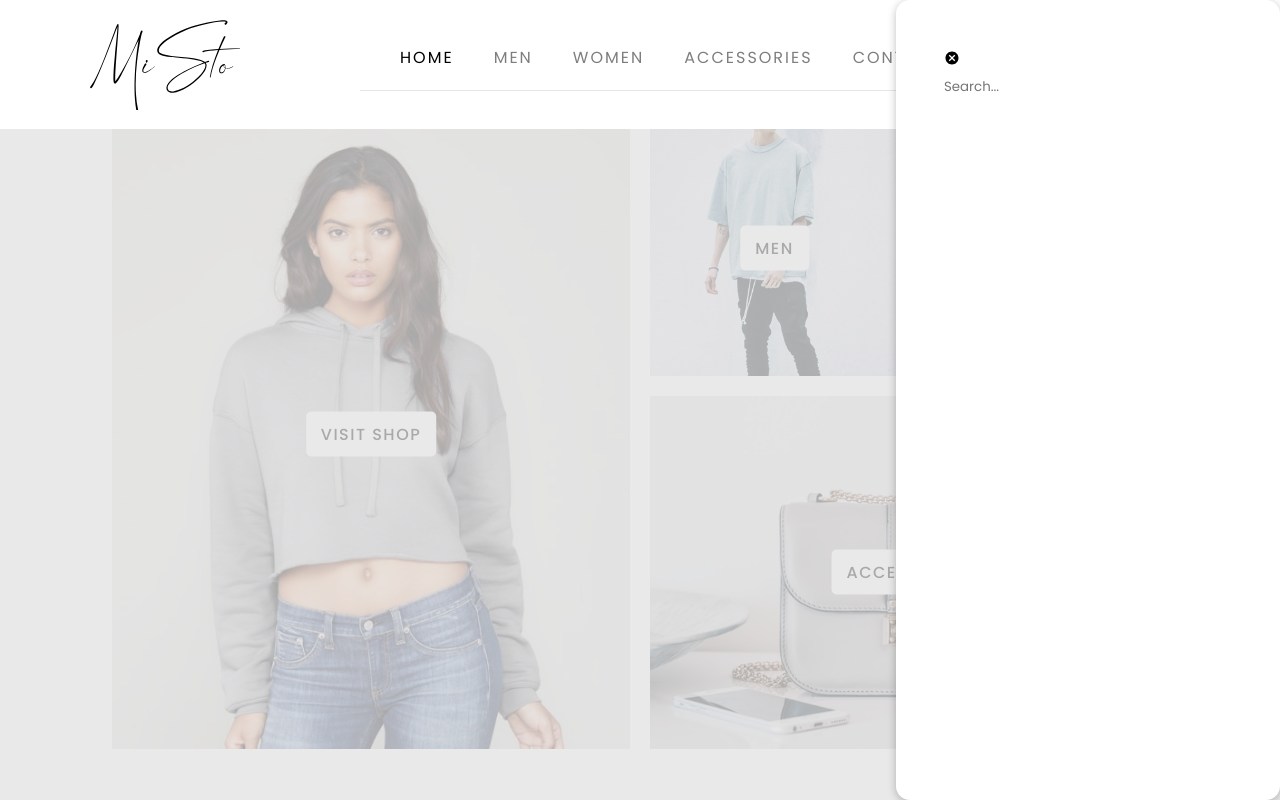
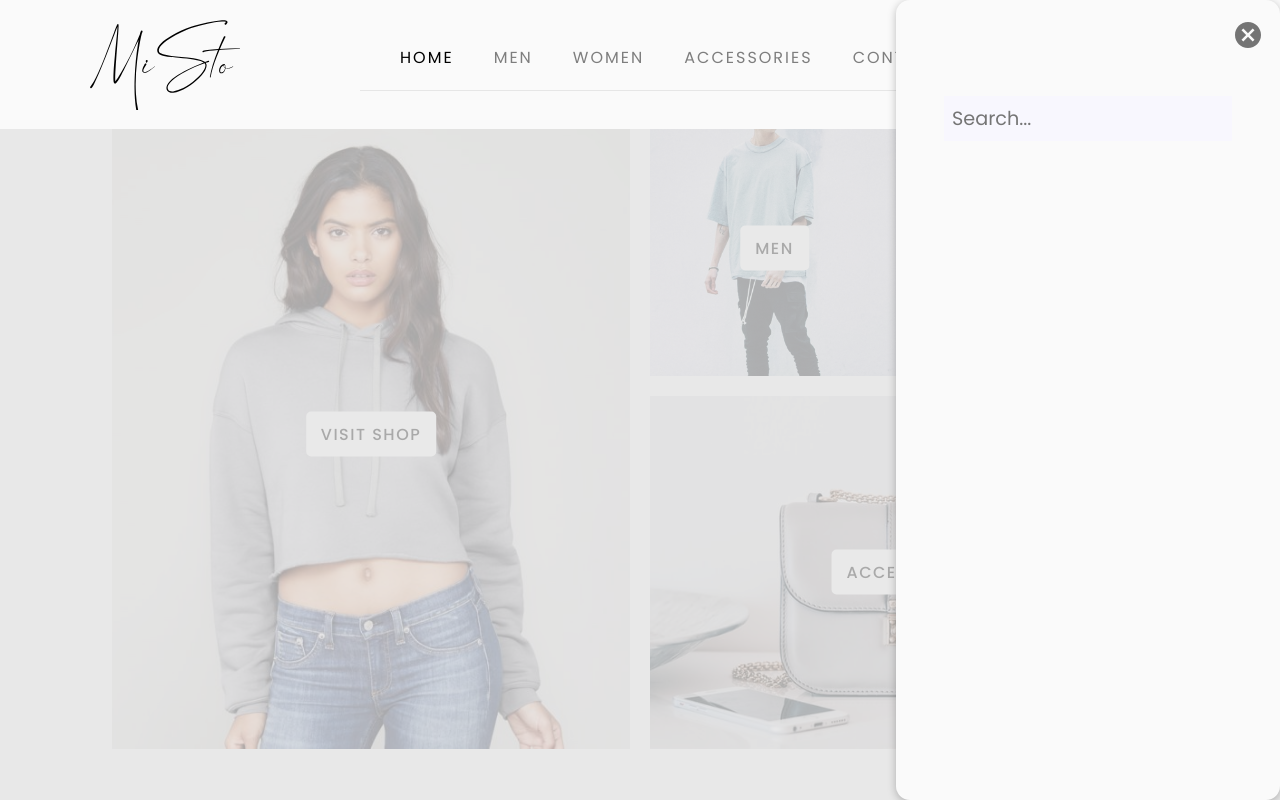
Before and after one commit to blackkspydo/misto-ecommerce, a React (Create React App) app: page / in a window 1280 px wide. Both pictures are taken after a click on the element 1022 px from the left and 57 px from the top of the page. Shown: the top 800 px of the page. Built offline with nearby package versions, Linux system fonts and the light colour scheme; no server answers.

Commit message:
updated portal target div

```diff
--- a/src/App.css
+++ b/src/App.css
@@ -41,4 +41,5 @@ main{
 /* add smooth scroll */
 .App{
   scroll-behavior: smooth;
+
 }
--- a/src/components/Layout/Header/Header.module.css
+++ b/src/components/Layout/Header/Header.module.css
@@ -20,7 +20,7 @@
     left: 0;
     right: 0;
     z-index: 100;
-    background-color: #fff;
+    background-color: var(--bg-color);
     padding-bottom: 0.8rem;
     /* margin-left: 10em; */
 }
--- a/src/components/Layout/Header/Search/Search.js
+++ b/src/components/Layout/Header/Search/Search.js
@@ -4,6 +4,7 @@ import { useState } from "react";
 import { Link } from "react-router-dom";
 import SearchPortal from "../../../UI/SearchPortal";
 import { IoMdCloseCircle } from "react-icons/io";
+import {motion} from "framer-motion";
 const Search = (props) => {
 	const [search, setSearch] = useState("");
 	let data, searchResult;
@@ -35,7 +36,11 @@ const Search = (props) => {
 					cat = "accessories";
 				}
 				return (
-					<div
+					<motion.div
+						layout
+						initial={{opacity:0}}
+						animate={{opacity:1}}
+						transition={{duration:1}}
 						className={styles.search__result}
 						onClick={() => setSearch("")}
 						key={item.id}
@@ -47,7 +52,7 @@ const Search = (props) => {
 							<p>{item.title}</p>
 							<p>${item.price}</p>
 						</Link>
-					</div>
+					</motion.div>
 				);
 			} else {
 				return null;
@@ -63,7 +68,7 @@ const Search = (props) => {
 			<div className={styles.closeButton} onClick={closeHandler} >
 				<IoMdCloseCircle />
 			</div>
-			<form onSubmit={onSubmitHandler}>
+			<form className={styles.form} onSubmit={onSubmitHandler}>
 				<input
 					type="text"
 					placeholder="Search..."
@@ -72,7 +77,7 @@ const Search = (props) => {
 					value={search}
 				/>
 			</form>
-			<div className={styles.search__results}>{searchResult}</div>
+			<motion.div layout className={styles.search__results}>{searchResult}</motion.div>
 		</SearchPortal>
 	)
 };
--- a/src/components/Layout/Header/Search/Search.module.css
+++ b/src/components/Layout/Header/Search/Search.module.css
@@ -1,8 +1,25 @@
 .search__results{
     position: relative;
     overflow-y: scroll;
+    scroll-behavior: smooth;
     scrollbar-width: none;
-
+}
+.search__results::-webkit-scrollbar {
+    display: none;
+    /* Safari and Chrome */
+}
+.form input{
+    margin-top: 3rem;
+    margin-bottom: 2rem;
+    width: 100%;
+    height: 100%;
+    border: none;
+    border-radius: 0;
+    padding: 0.5rem;
+    font-size: 1.2rem;
+    background-color: #f8f7ffc8;
+    color: #747474;
+    outline: none;
 }
 .search__result a{
     display: flex;
@@ -16,13 +33,16 @@
     text-decoration: none;
     color: #000;
     padding: 1rem;
+    background-color: rgba(248, 244, 250, 0.708);
 }
 .search__result p{
     margin: 0;
     padding: 0;
     font-size: 0.8rem;
     font-weight: 500;
+
 }
+
 .image{
     max-width: 100px;
     max-height: 100px;
@@ -34,3 +54,22 @@
     object-fit: contain;
     padding: 10px;
 }
+.closeButton {
+    position: absolute;
+    top: 1rem;
+    right: 1rem;
+    width: 2rem;
+    height: 2rem;
+    border-radius: 50%;
+    font-size: 2rem;
+    color: #747474;
+    /* background-color: #e6e6e6; */
+    /* display: flex;
+    justify-content: center;
+    align-items: center; */
+    cursor: pointer;
+}
+
+.closeButton:hover {
+    color: #e40e0e;
+}
--- a/src/components/Product/ProductDetail.js
+++ b/src/components/Product/ProductDetail.js
@@ -9,6 +9,7 @@ import { MdOutlineLocalShipping } from "react-icons/md";
 import { BsArrowRepeat } from "react-icons/bs";
 import { MdSupportAgent } from "react-icons/md";
 import { Link } from "react-router-dom";
+import { motion } from "framer-motion";
 import SimilarProducts from "./SimilarProducts";
 const ProductDetail = () => {
 	const { productId, productCategory } = useParams();
@@ -35,7 +36,6 @@ const ProductDetail = () => {
 			setRelatedProduct(newData);
 		};
 		fetchData();
-
 	}, [product.id]);
 	console.log(relatedProduct);
 	const relatedProducts = relatedProduct.map((item) => {
@@ -43,7 +43,17 @@ const ProductDetail = () => {
 	});
 
 	return (
-		<div className={styles.productDetail}>
+		<motion.div
+			key={styles.productDetail}
+			animate={{
+				opacity: 1,
+			}}
+			initial={{ opacity: 0 }}
+			exit={{ opacity: 0 }}
+			// exit={{ opacity: 0, x: "100vw" }}
+			transition={{ duration: 0.8 }}
+			className={styles.productDetail}
+		>
 			<div className={styles.headerContainer}>
 				<div className={styles.nav}>
 					<Link to="/">Home</Link>
@@ -127,10 +137,10 @@ const ProductDetail = () => {
 			<div className={styles.similarProducts}>
 				<h2>Similar Products</h2>
 				<div className={styles.similarProducts__container}>
-					{relatedProduct.length? relatedProducts : <Loader />}
+					{relatedProduct.length ? relatedProducts : <Loader />}
 				</div>
 			</div>
-		</div>
+		</motion.div>
 	);
 };
 
--- a/src/components/UI/SearchPortal.js
+++ b/src/components/UI/SearchPortal.js
@@ -20,10 +20,10 @@ const SearchPortal = (props) => {
 
 	return (
 		<Fragment>
-			{createPortal(<Backdrop toggleSearch={props.toggleSearch} />, document.getElementById("root"))}
+			{createPortal(<Backdrop toggleSearch={props.toggleSearch} />, document.getElementById("portals"))}
 			{createPortal(
 				<ModalOverlay> {props.children} </ModalOverlay>,
-				document.getElementById("root")
+				document.getElementById("portals")
 			)}
 		</Fragment>
 	);
--- a/src/components/UI/SearchPortal.module.css
+++ b/src/components/UI/SearchPortal.module.css
@@ -16,7 +16,7 @@
     height: 100vh;
     right: 0;
     width: 30%;
-    background-color: white;
+    background-color: var(--bg-color);
     padding: 3rem;
     border-radius: 14px;
     box-shadow: 0 2px 8px rgba(0, 0, 0, 0.25);
--- /dev/null
+++ b/src/index.css
@@ -0,0 +1,8 @@
+/* make bf var */
+:root {
+    --bg-color: #fafafa;
+}
+
+body {
+    background-color: var(--bg-color);
+}
--- a/src/index.js
+++ b/src/index.js
@@ -1,6 +1,7 @@
 import React from 'react';
 import ReactDOM from 'react-dom';
 import App from './App';
+import "./index.css"
 import CartProvider from './store/CartProvider';
 import {BrowserRouter} from 'react-router-dom';
 ReactDOM.render(
```
